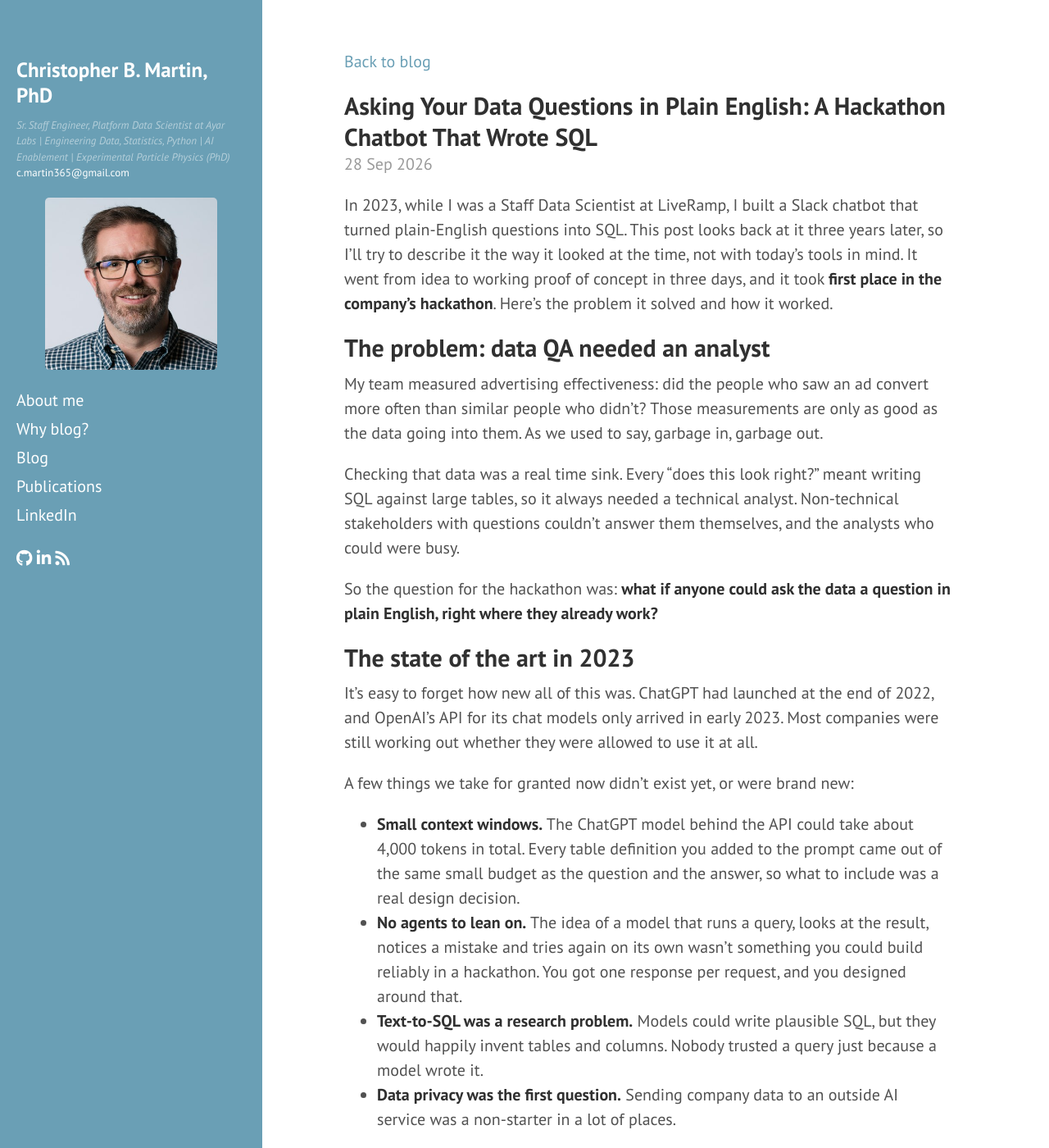
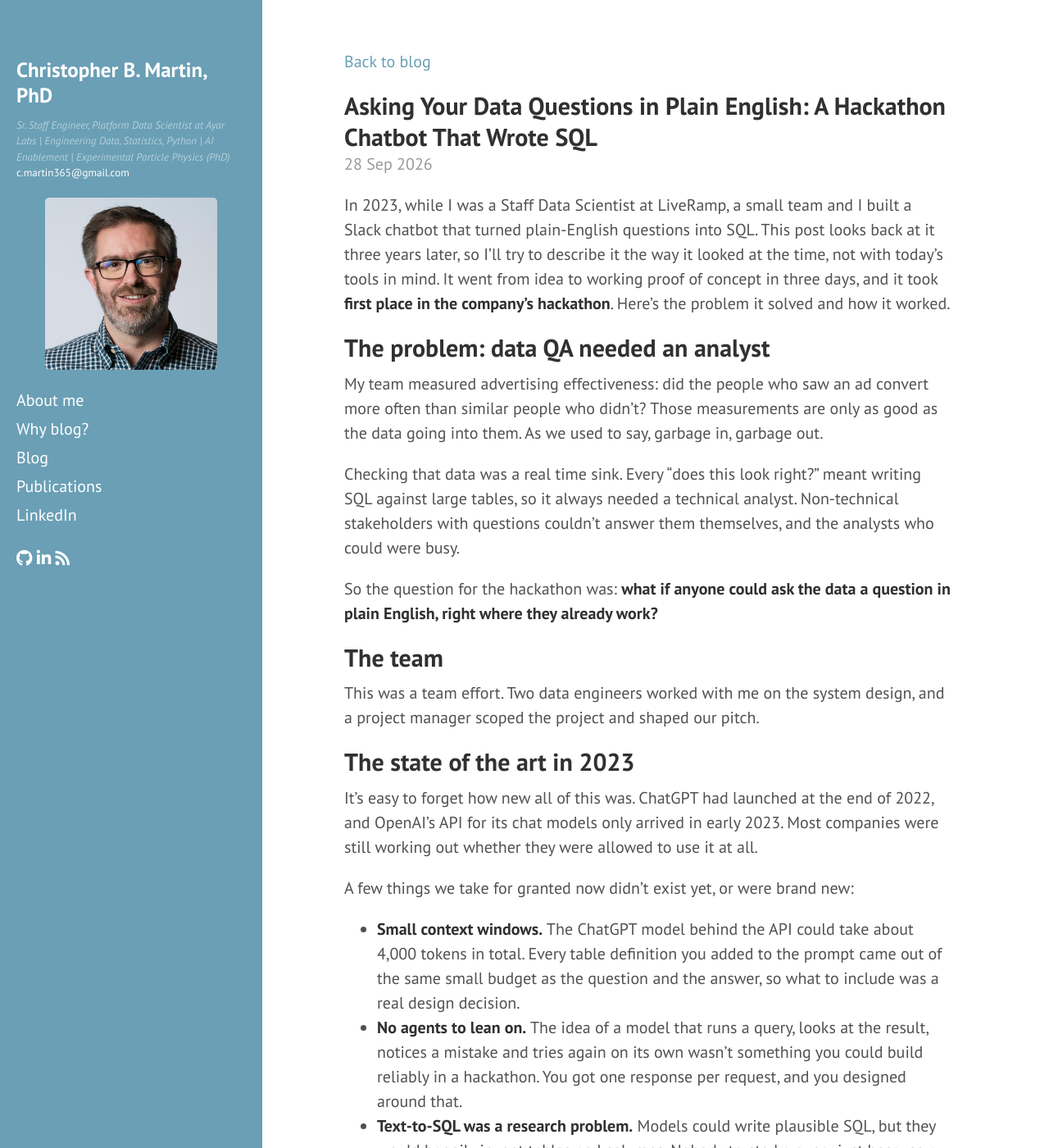
Before and after one commit to chmartin/chmartin.github.io, a Jekyll site: the page built from _posts/2026-09-28-Natural-Language-SQL-Chatbot.md, in a window 1280 px wide and 1400 px high. Shown: the whole window at 82% size. Built offline with Jekyll 4.4.1, drawn with Linux system fonts in a browser that asks for light colours; comment, search, counter and statistics services are not loaded; some of the changed text lies outside the part shown.

Commit message:
Chatbot post: credit the team

```diff
--- a/_posts/2026-09-28-Natural-Language-SQL-Chatbot.md
+++ b/_posts/2026-09-28-Natural-Language-SQL-Chatbot.md
@@ -4,7 +4,7 @@ title: "Asking Your Data Questions in Plain English: A Hackathon Chatbot That Wr
 date: 2026-09-28 00:04:00 -0400
 ---
 
-In 2023, while I was a Staff Data Scientist at LiveRamp, I built a Slack chatbot that turned plain-English questions into SQL. This post looks back at it three years later, so I'll try to describe it the way it looked at the time, not with today's tools in mind. It went from idea to working proof of concept in three days, and it took **first place in the company's hackathon**. Here's the problem it solved and how it worked.
+In 2023, while I was a Staff Data Scientist at LiveRamp, a small team and I built a Slack chatbot that turned plain-English questions into SQL. This post looks back at it three years later, so I'll try to describe it the way it looked at the time, not with today's tools in mind. It went from idea to working proof of concept in three days, and it took **first place in the company's hackathon**. Here's the problem it solved and how it worked.
 
 ## The problem: data QA needed an analyst
 
@@ -13,6 +13,10 @@ My team measured advertising effectiveness: did the people who saw an ad convert
 Checking that data was a real time sink. Every "does this look right?" meant writing SQL against large tables, so it always needed a technical analyst. Non-technical stakeholders with questions couldn't answer them themselves, and the analysts who could were busy.
 
 So the question for the hackathon was: **what if anyone could ask the data a question in plain English, right where they already work?**
+
+## The team
+
+This was a team effort. Two data engineers worked with me on the system design, and a project manager scoped the project and shaped our pitch.
 
 ## The state of the art in 2023
 
@@ -30,13 +34,13 @@ The design below comes directly from those constraints.
 ## The design
 
 ![Architecture of the natural-language SQL Slack bot](/assets/images/nl-sql-chatbot.png)
-*The architecture, from my hackathon slides.*
+*The architecture, from our hackathon slides.*
 
 Everything happens in a Slack bot, so there's nothing new to install or learn:
 
 1. **Ask.** A user types a question such as *"What does my data look like?"*
 2. **Build the prompt.** A prompt constructor combines the question with the **table definitions (DDL)**, so the model knows which tables and columns actually exist. Only the schema was sent to the model, never the data itself; the query ran on our side. Choosing which table definitions to include was part of the job, given how little fit in the prompt.
-3. **Generate candidates.** The prompt goes to a large language model. For the hackathon that was ChatGPT's API. The field was changing month to month, so I didn't want to be tied to one provider: the model sat behind a small natural-language API layer, and it could be swapped for an internal model or another service.
+3. **Generate candidates.** The prompt goes to a large language model. For the hackathon that was ChatGPT's API. The field was changing month to month, so we didn't want to be tied to one provider: the model sat behind a small natural-language API layer, and it could be swapped for an internal model or another service.
 4. **Let a human choose.** The bot doesn't run the first answer it gets. It shows the user **three possible SQL queries**, and the user picks one (*"Choice 2"*). In 2023 this was the honest answer to "how do you know the SQL is right?": you asked a person. Three candidates made it more likely one was correct, and the person choosing acted as the check. The plan was to take humans out of the loop once we trusted the system.
 5. **Run it and show it.** The chosen query runs against the database. The bot replies with a preview in Slack, a plot where one makes sense, and a link to the full results.
 6. **Keep the pairs.** Every prompt and response pair was saved. Fine-tuning your own model was just becoming practical, so these pairs were meant to become training data for a model tuned to our own schema and questions.
```
